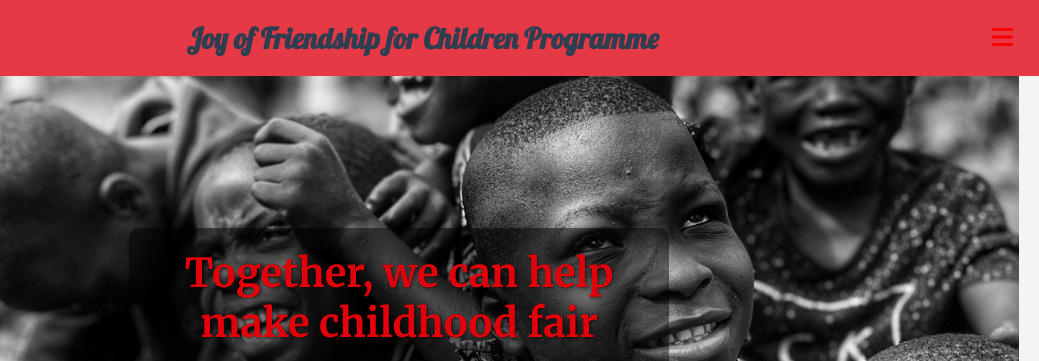
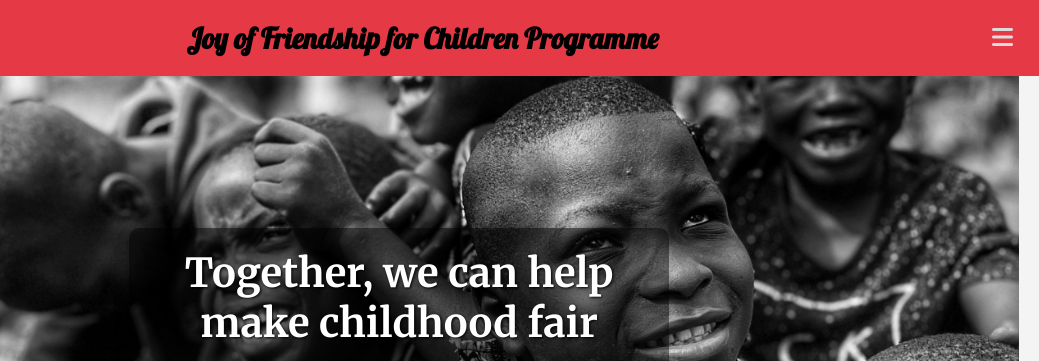
Before and after one commit to BradRobin/JoyousHands, a website: page views/index.html in a window 1280 px wide. Shown: the top 361 px of the page, 241-1280 px from the left. Drawn offline with Linux system fonts and the light colour scheme.

Commit message:
style update

```diff
--- a/public/css/style.css
+++ b/public/css/style.css
@@ -45,6 +45,7 @@ header {
 
 /* Title Styling */
 header h1 {
+    color: #000000;
     font-family: 'Lobster', cursive;
     font-size: 1.8em; /* Adjusted font size for better alignment */
     margin: 0;
@@ -59,7 +60,7 @@ header h1 {
 .dropdown-btn {
     background: none;
     border: none;
-    color: rgb(250, 0, 0);
+    color: rgb(220, 218, 218);
     font-size: 1.5em;
     cursor: pointer;
     transition: transform 0.3s ease;
@@ -175,8 +176,8 @@ header h1 {
 .hero-content h1 {
     font-size: 2.5em;
     font-family: 'Merriweather', serif;
-    color: #e3000b;
-    text-shadow: 1px 1px 3px rgba(0, 0, 0, 0.6);
+    color: #ffffff;
+    text-shadow: 1px 1px 3px rgb(0, 0, 0);
     margin-bottom: 15px;
 }
 
@@ -738,7 +739,7 @@ hr {
 /* Call to Action Buttons */
 .cta-button {
     display: inline-block;
-    background-color: #e74c3c;
+    background-color: #e81c05;
     color: #fff;
     padding: 10px 20px;
     border-radius: 5px;
```
